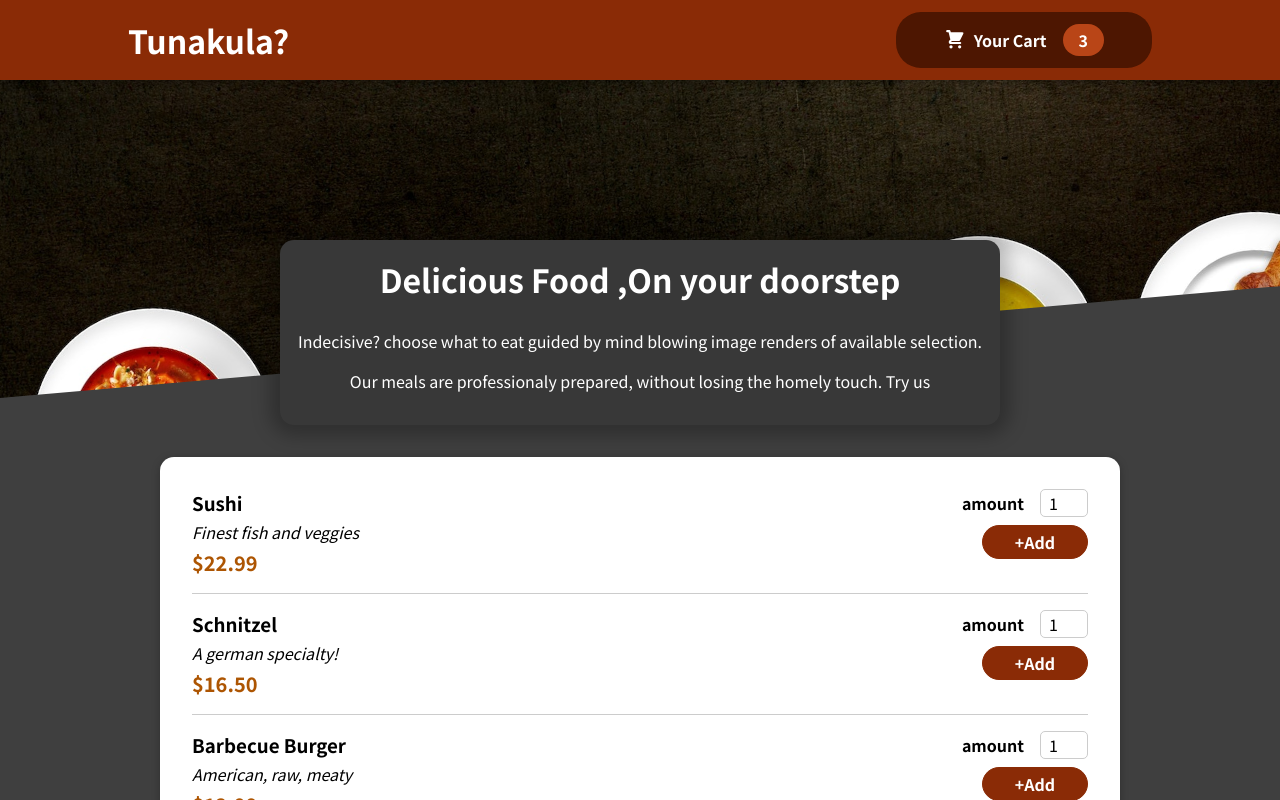
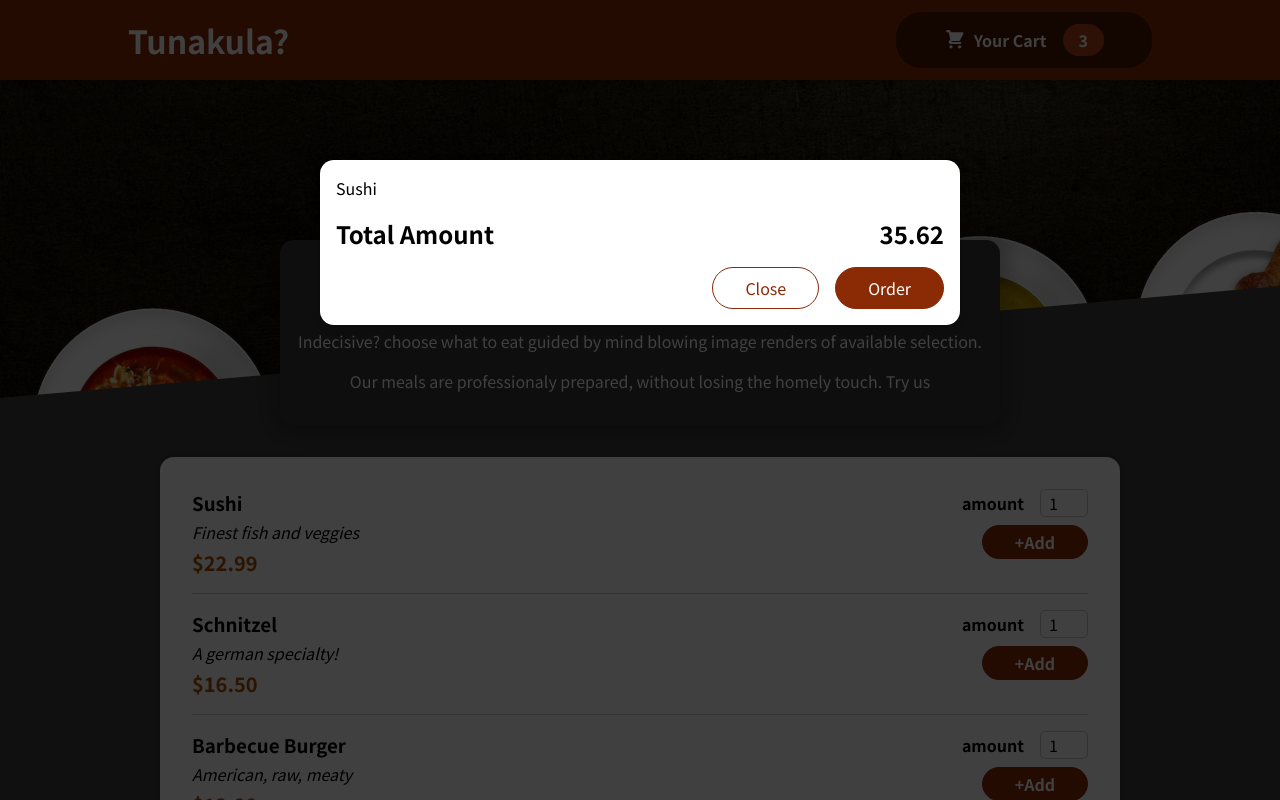
Before and after one commit to KephaKibet/react-meal-order-app, a React (Create React App) app: page / in a window 1280 px wide. Shown: the top 800 px of the page. Built offline with nearby package versions, Linux system fonts and the light colour scheme.

Commit message:
using createPortal to create  reusable Modal component

```diff
--- a/public/index.html
+++ b/public/index.html
@@ -28,6 +28,7 @@
   </head>
   <body>
     <noscript>You need to enable JavaScript to run this app.</noscript>
+    <div id="overlays"></div>
     <div id="root"></div>
     <!--
       This HTML file is a template.
--- a/src/App.js
+++ b/src/App.js
@@ -1,11 +1,13 @@
 import { Fragment } from 'react';
 import Header from './components/Layout/Header'
 import Meals from './components/Meals/Meals';
+import Cart from './components/Cart/Cart';
 
 
 function App() {
   return (
     <Fragment>
+      <Cart />
       <Header />
       <main>
         <Meals />
--- a/src/components/Cart/Cart.jsx
+++ b/src/components/Cart/Cart.jsx
@@ -1,3 +1,4 @@
+import Modal from '../UI/Modal';
 import classes from './Cart.module.css';
 
 const Cart = (props) => {
@@ -10,7 +11,7 @@
   );
 
   return (
-    <div>
+    <Modal>
         {cartItems}
         <div className={classes.total}>
           <span>Total Amount</span>
@@ -20,7 +21,7 @@
           <button className={classes['button--alt']}>Close</button>
           <button className={classes.button}>Order</button>
         </div>
-    </div>
+      </Modal>
   );
 };
 
--- /dev/null
+++ b/src/components/UI/Modal.jsx
@@ -0,0 +1,32 @@
+import { Fragment } from 'react';
+import ReactDOM from 'react-dom';
+
+import classes from './Modal.module.css';
+
+const Backdrop = (props) => {
+  return <div className={classes.backdrop} />;
+};
+
+const ModalOverlay = (props) => {
+  return (
+    <div className={classes.modal}>
+      <div className={classes.content}>{props.children}</div>
+    </div>
+  );
+};
+
+const portalElement = document.getElementById('overlays');
+
+const Modal = (props) => {
+  return (
+    <Fragment>
+      {ReactDOM.createPortal(<Backdrop />, portalElement)}
+      {ReactDOM.createPortal(
+        <ModalOverlay>{props.children}</ModalOverlay>,
+        portalElement
+      )}
+    </Fragment>
+  );
+};
+
+export default Modal;
--- /dev/null
+++ b/src/components/UI/Modal.module.css
@@ -0,0 +1,40 @@
+.backdrop {
+  position: fixed;
+  top: 0;
+  left: 0;
+  width: 100%;
+  height: 100vh;
+  z-index: 20;
+  background-color: rgba(0, 0, 0, 0.75);
+}
+
+.modal {
+  position: fixed;
+  top: 20vh;
+  left: 5%;
+  width: 90%;
+  background-color: white;
+  padding: 1rem;
+  border-radius: 14px;
+  box-shadow: 0 2px 8px rgba(0, 0, 0, 0.25);
+  z-index: 30;
+  animation: slide-down 300ms ease-out forwards;
+}
+
+@media (min-width: 768px) {
+  .modal {
+    width: 40rem;
+    left: calc(50% - 20rem);
+  }
+}
+
+@keyframes slide-down {
+  from {
+    opacity: 0;
+    transform: translateY(-3rem);
+  }
+  to {
+    opacity: 1;
+    transform: translateY(0);
+  }
+}
```
Also changed, not shown: 1 other file (tests, documents, lock files or other folders). Lines whose indentation alone changed are shown as unchanged.
